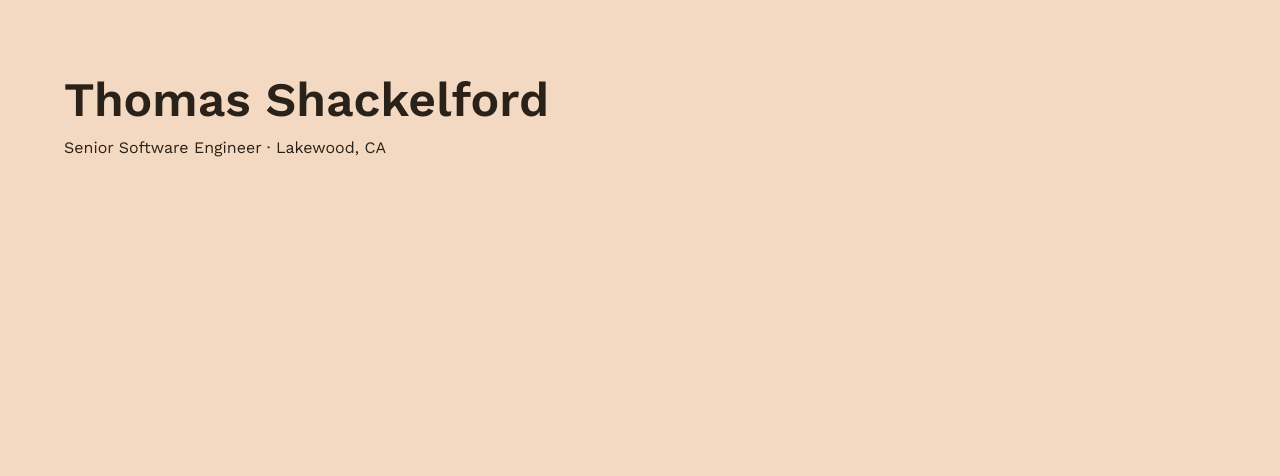
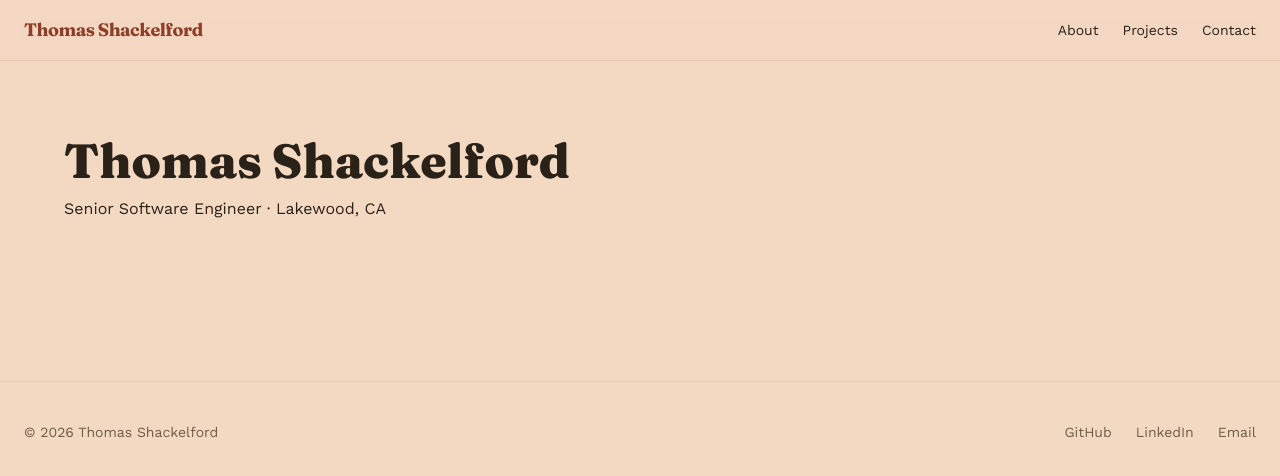
Before and after one commit to tshackelford/portfolio, a Next.js app: page / in a window 1280 px wide. Shown: the top 476 px of the page. Built offline with nearby package versions, Linux system fonts and the light colour scheme.

Commit message:
Add SkipLink, Header, Footer, and routes table

```diff
--- a/app/layout.tsx
+++ b/app/layout.tsx
@@ -1,6 +1,10 @@
 import type { Metadata } from "next";
 import { Fraunces, Work_Sans } from "next/font/google";
 import "./globals.css";
+import { Header } from "@/components/shell/Header";
+import { Footer } from "@/components/shell/Footer";
+import { SkipLink } from "@/components/shell/SkipLink";
+import { siteMeta } from "@/content/meta";
 
 const fraunces = Fraunces({
   subsets: ["latin"],
@@ -18,10 +22,9 @@ const workSans = Work_Sans({
 });
 
 export const metadata: Metadata = {
-  title: "Thomas Shackelford — Senior Software Engineer",
-  description:
-    "Senior software engineer in Lakewood, CA. Thirteen years building accessible, high-performance web applications for fintech.",
-  metadataBase: new URL("https://thomasshackelford.dev"),
+  title: siteMeta.title,
+  description: siteMeta.description,
+  metadataBase: new URL(siteMeta.url),
 };
 
 export default function RootLayout({
@@ -31,7 +34,12 @@ export default function RootLayout({
 }) {
   return (
     <html lang="en" className={`${fraunces.variable} ${workSans.variable}`}>
-      <body>{children}</body>
+      <body>
+        <SkipLink />
+        <Header />
+        <main id="main">{children}</main>
+        <Footer />
+      </body>
     </html>
   );
 }
--- /dev/null
+++ b/components/shell/Footer.tsx
@@ -0,0 +1,42 @@
+import { siteMeta } from "@/content/meta";
+
+export function Footer() {
+  const year = new Date().getFullYear();
+  return (
+    <footer className="mt-24 border-t border-mesa/15">
+      <div className="mx-auto max-w-[1280px] px-6 py-10 flex flex-col md:flex-row gap-4 md:items-center md:justify-between text-sm text-dust">
+        <p>© {year} {siteMeta.name}</p>
+        <ul className="flex gap-6">
+          <li>
+            <a
+              href="https://github.com/thomasshackelford"
+              className="hover:text-canyon transition-colors"
+              rel="noopener noreferrer"
+              target="_blank"
+            >
+              GitHub
+            </a>
+          </li>
+          <li>
+            <a
+              href="https://www.linkedin.com/in/thomas-shackelford"
+              className="hover:text-canyon transition-colors"
+              rel="noopener noreferrer"
+              target="_blank"
+            >
+              LinkedIn
+            </a>
+          </li>
+          <li>
+            <a
+              href="mailto:thomas.shackelford1@gmail.com"
+              className="hover:text-canyon transition-colors"
+            >
+              Email
+            </a>
+          </li>
+        </ul>
+      </div>
+    </footer>
+  );
+}
--- /dev/null
+++ b/components/shell/Header.tsx
@@ -0,0 +1,32 @@
+import Link from "next/link";
+import type { Route } from "next";
+import { routes } from "@/lib/routes";
+
+export function Header() {
+  return (
+    <header className="sticky top-0 z-40 bg-sand/80 backdrop-blur-sm border-b border-mesa/15">
+      <div className="mx-auto max-w-[1280px] flex items-center justify-between px-6 py-4">
+        <Link
+          href="/"
+          className="font-[family-name:var(--font-display)] text-canyon font-bold text-lg tracking-tight"
+        >
+          Thomas Shackelford
+        </Link>
+        <nav aria-label="Primary">
+          <ul className="flex gap-6 text-sm">
+            {routes.slice(1).map((r) => (
+              <li key={r.href}>
+                <Link
+                  href={r.href as Route}
+                  className="text-ink hover:text-canyon transition-colors"
+                >
+                  {r.label}
+                </Link>
+              </li>
+            ))}
+          </ul>
+        </nav>
+      </div>
+    </header>
+  );
+}
--- /dev/null
+++ b/components/shell/SkipLink.tsx
@@ -0,0 +1,7 @@
+export function SkipLink() {
+  return (
+    <a href="#main" className="skip-link">
+      Skip to content
+    </a>
+  );
+}
--- /dev/null
+++ b/lib/routes.ts
@@ -0,0 +1,6 @@
+export const routes = [
+  { href: "/", label: "Home" },
+  { href: "/about", label: "About" },
+  { href: "/projects", label: "Projects" },
+  { href: "/contact", label: "Contact" },
+] as const;
```
